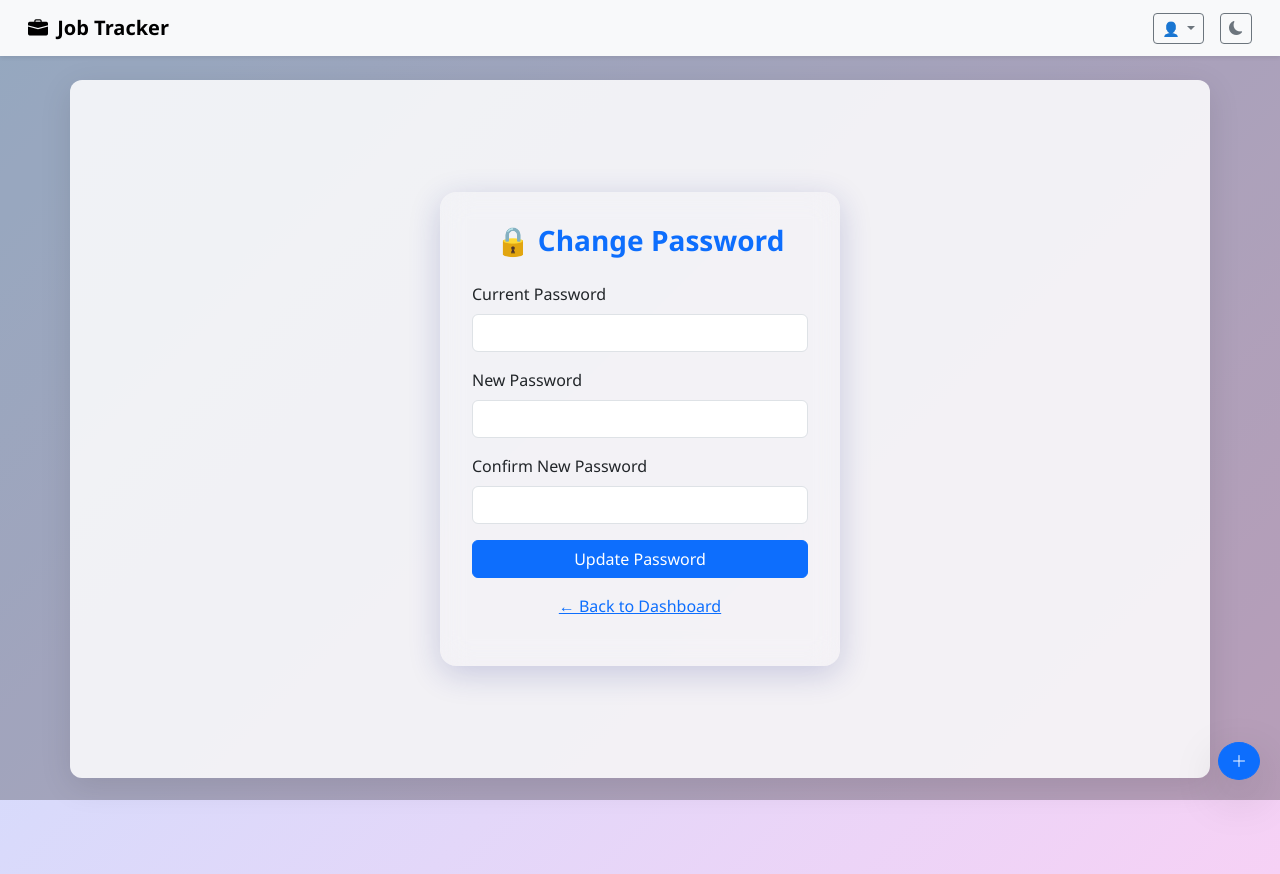
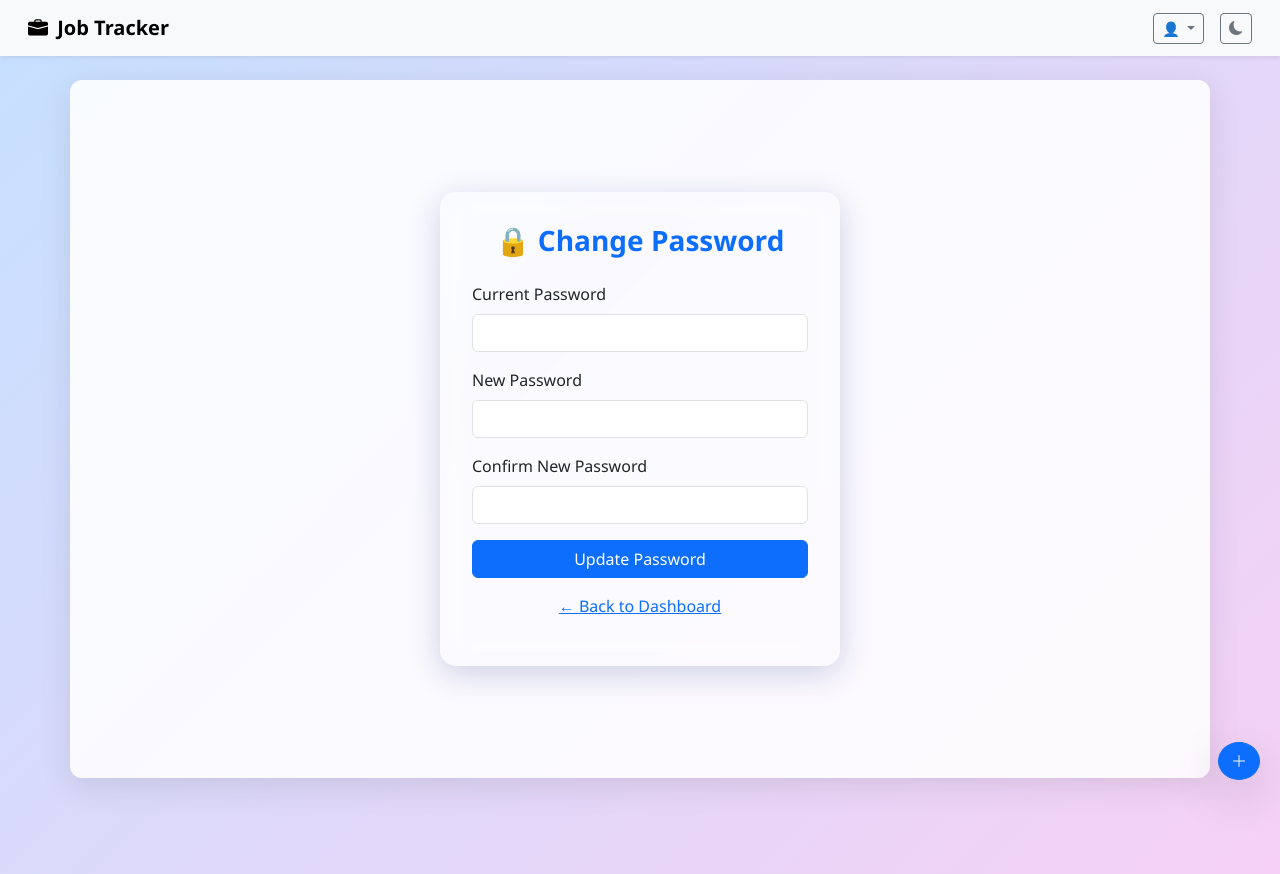
Before and after one commit to YaswanthSai2203/job-tracker, a Flask app: page /auth/settings/change-password in a window 1280 px wide. Run offline with Flask 3, Linux system fonts and the light colour scheme; the visitor is signed in with stand-in values (Sample User, id 1).

```diff
--- a/templates/base.html
+++ b/templates/base.html
@@ -13,25 +13,13 @@
     body {
       background: url("{{ url_for('static', filename='images/bg.jpg') }}") no-repeat center center fixed;
       background-size: cover;
-      position: relative;
       min-height: 100vh;
       font-family: 'Segoe UI', sans-serif;
       padding-bottom: 4rem;
     }
 
-    body::before {
-      content: "";
-      position: fixed;
-      top: 0;
-      left: 0;
-      width: 100%;
-      height: 100%;
-      background: rgba(0, 0, 0, 0.25); /* Dark overlay for readability */
-      z-index: -1;
-    }
-
     .container {
-      background: rgba(255, 255, 255, 0.85);
+      background: rgba(255, 255, 255, 0.88); /* Slight transparency for readability */
       border-radius: 12px;
       padding: 2rem;
       box-shadow: 0 8px 32px rgba(0, 0, 0, 0.1);
```
